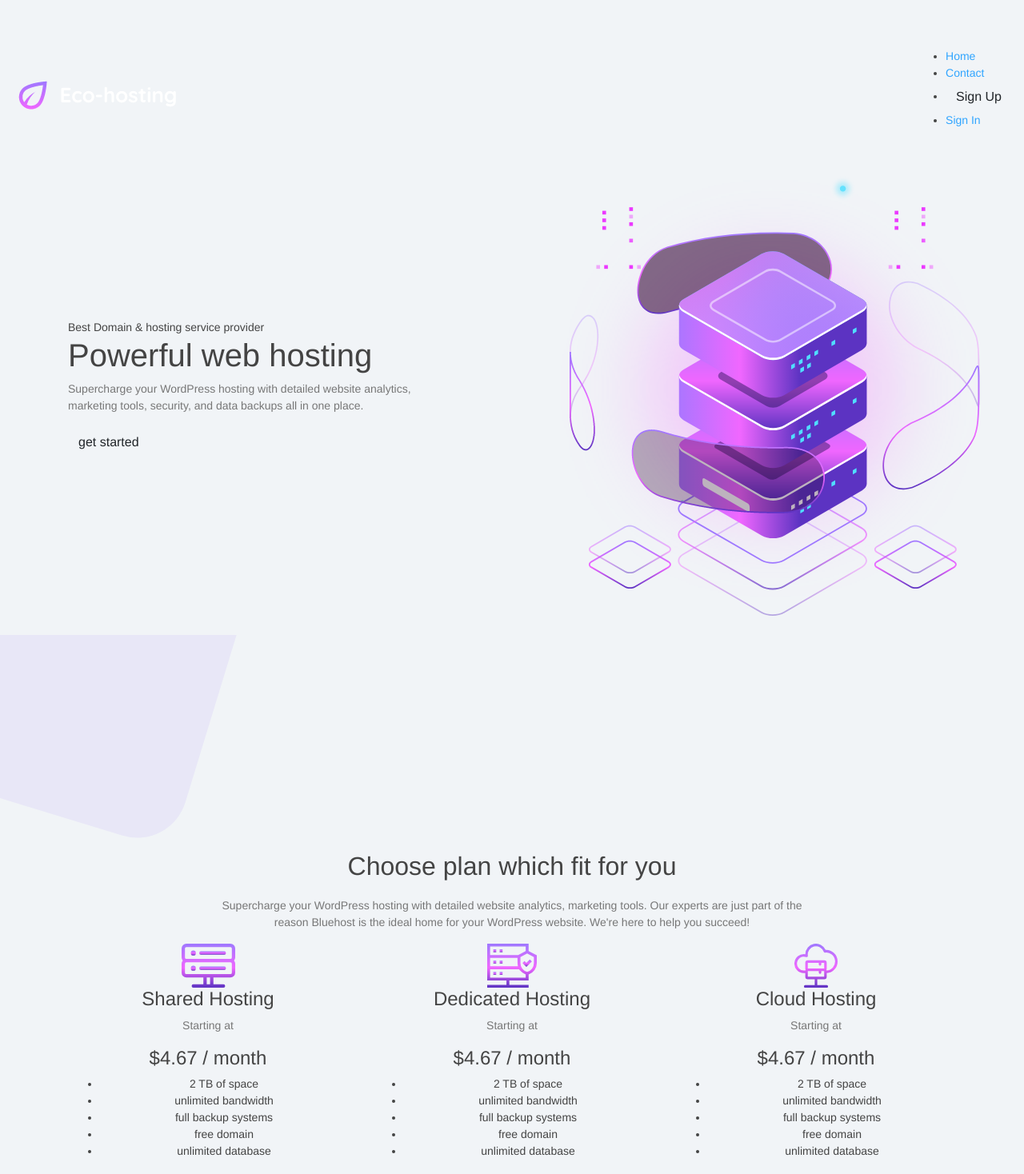
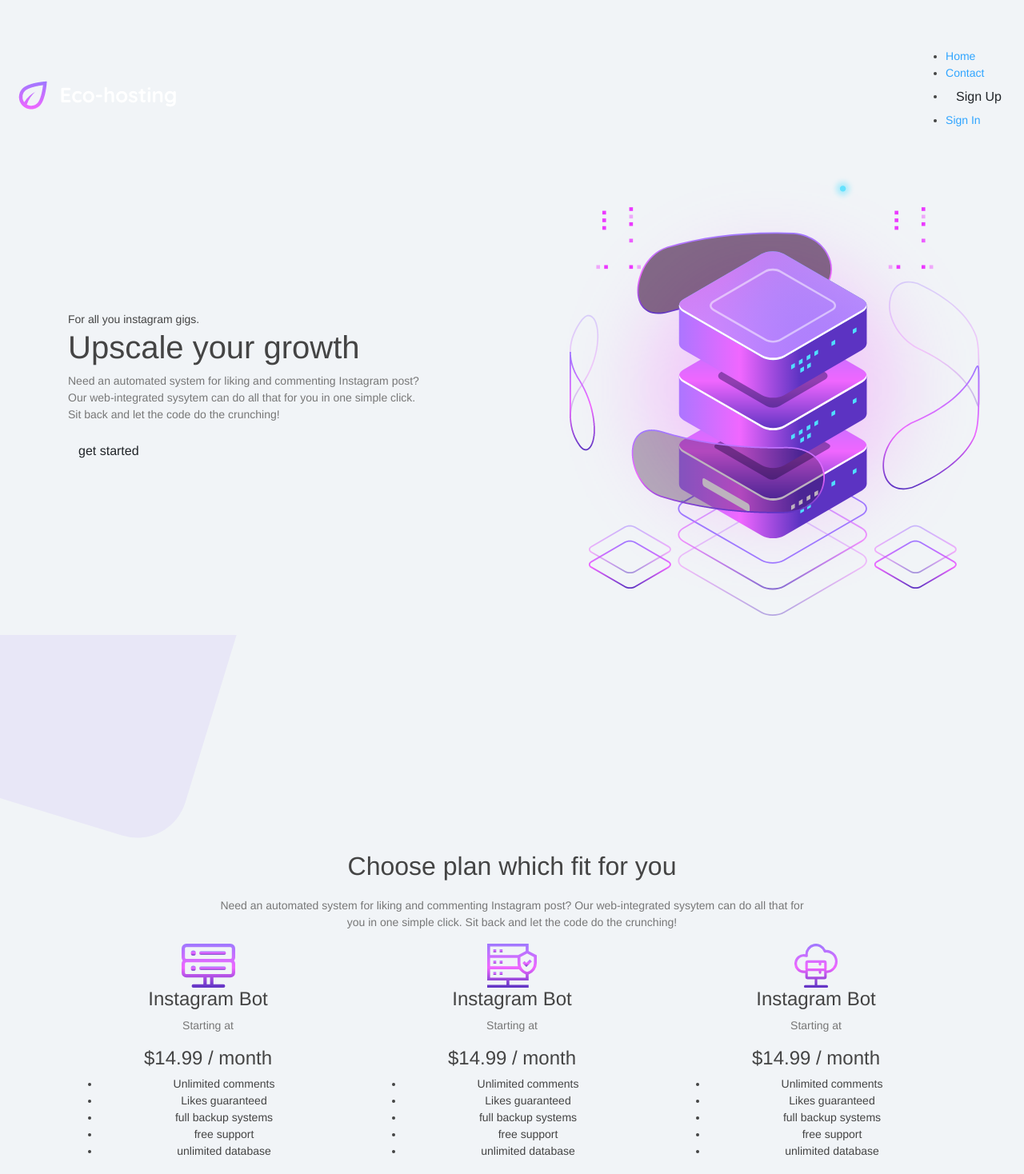
Before and after one commit to BlindBMan/InstagramBot, a React app: page / in a window 1280 px wide. Shown: the top 1468 px of the page at 80% size. Built offline with nearby package versions, Linux system fonts and the light colour scheme; the HTML template or start-up script is replaced by a standard one.

Commit message:
upgraded text

```diff
--- a/frontend/src/components/intro/intro.js
+++ b/frontend/src/components/intro/intro.js
@@ -82,12 +82,9 @@ export default function Intro() {
                                 <div className="row align-items-center justify-content-between">
                                     <div className="col-xl-5 col-lg-5 col-md-9 ">
                                         <div className="hero__caption">
-                                            <span data-animation="fadeInLeft" data-delay=".3s">Best Domain & hosting service provider</span>
-                                            <h1 data-animation="fadeInLeft" data-delay=".6s ">Powerful web hosting</h1>
-                                            <p data-animation="fadeInLeft" data-delay=".8s">Supercharge your WordPress
-                                                hosting with detailed
-                                                website analytics, marketing tools, security, and data
-                                                backups all in one place.</p>
+                                            <span data-animation="fadeInLeft" data-delay=".3s">For all you instagram gigs.</span>
+                                            <h1 data-animation="fadeInLeft" data-delay=".6s ">Upscale your growth</h1>
+                                            <p data-animation="fadeInLeft" data-delay=".8s">Need an automated system for liking and commenting Instagram post? Our web-integrated sysytem can do all that for you in one simple click. Sit back and let the code do the crunching!</p>
                                             {/*// <!-- Slider btn -->*/}
                                             <div className="slider-btns">
                                                 {/*// <!-- Hero-btn -->*/}
--- a/frontend/src/components/login/login.js
+++ b/frontend/src/components/login/login.js
@@ -35,6 +35,7 @@ export default function Login(props) {
             props.onLoginChange()
             window.location.href = '/'
         }).catch(error => {
+            alert('username or password wrong')
             throw error
         })
 
--- a/frontend/src/components/mainjs/Proloader.js
+++ b/frontend/src/components/mainjs/Proloader.js
@@ -17,7 +17,8 @@ export default function Proloader() {
                 <div className="preloader-inner position-relative">
                     <div className="preloader-circle"></div>
                     <div className="preloader-img pere-text">
-                        <img src={loder} alt="" />
+                        {/*<img src={loder} alt="" />*/}
+                        P&N ENGAGE
                     </div>
                 </div>
             </div>
--- a/frontend/src/components/pricings/pricings.js
+++ b/frontend/src/components/pricings/pricings.js
@@ -14,7 +14,7 @@ export default function Pricings() {
                         <div className="col-xl-8 col-lg-8">
                             <div className="section-tittle text-center mb-90">
                                 <h2>Choose plan which fit for you</h2>
-                                <p>Supercharge your WordPress hosting with detailed website analytics, marketing tools. Our experts are just part of the reason Bluehost is the ideal home for your WordPress website. We're here to help you succeed!</p>
+                                <p>Need an automated system for liking and commenting Instagram post? Our web-integrated sysytem can do all that for you in one simple click. Sit back and let the code do the crunching!</p>
                             </div>
                         </div>
                     </div>
@@ -23,18 +23,18 @@ export default function Pricings() {
                             <div className="single-card text-center mb-30">
                                 <div className="card-top">
                                     <img src={price1} alt="" />
-                                        <h4>Shared Hosting</h4>
+                                        <h4>Instagram Bot</h4>
                                         <p>Starting at</p>
                                 </div>
                                 <div className="card-mid">
-                                    <h4>$4.67 <span>/ month</span></h4>
+                                    <h4>$14.99 <span>/ month</span></h4>
                                 </div>
                                 <div className="card-bottom">
                                     <ul>
-                                        <li>2 TB of space</li>
-                                        <li>unlimited bandwidth</li>
+                                        <li>Unlimited comments</li>
+                                        <li>Likes guaranteed</li>
                                         <li>full backup systems</li>
-                                        <li>free domain</li>
+                                        <li>free support</li>
                                         <li>unlimited database</li>
                                     </ul>
                                     <a href="#" className="borders-btn">Get Started</a>
@@ -45,18 +45,18 @@ export default function Pricings() {
                             <div className="single-card text-center mb-30">
                                 <div className="card-top">
                                     <img src={price2} alt="" />
-                                        <h4>Dedicated Hosting</h4>
-                                        <p>Starting at</p>
+                                    <h4>Instagram Bot</h4>
+                                    <p>Starting at</p>
                                 </div>
                                 <div className="card-mid">
-                                    <h4>$4.67 <span>/ month</span></h4>
+                                    <h4>$14.99 <span>/ month</span></h4>
                                 </div>
                                 <div className="card-bottom">
                                     <ul>
-                                        <li>2 TB of space</li>
-                                        <li>unlimited bandwidth</li>
+                                        <li>Unlimited comments</li>
+                                        <li>Likes guaranteed</li>
                                         <li>full backup systems</li>
-                                        <li>free domain</li>
+                                        <li>free support</li>
                                         <li>unlimited database</li>
                                     </ul>
                                     <a href="#" className="borders-btn">Get Started</a>
@@ -67,24 +67,68 @@ export default function Pricings() {
                             <div className="single-card text-center mb-30">
                                 <div className="card-top">
                                     <img src={price3} alt="" />
-                                        <h4>Cloud Hosting</h4>
-                                        <p>Starting at</p>
+                                    <h4>Instagram Bot</h4>
+                                    <p>Starting at</p>
                                 </div>
                                 <div className="card-mid">
-                                    <h4>$4.67 <span>/ month</span></h4>
+                                    <h4>$14.99 <span>/ month</span></h4>
                                 </div>
                                 <div className="card-bottom">
                                     <ul>
-                                        <li>2 TB of space</li>
-                                        <li>unlimited bandwidth</li>
+                                        <li>Unlimited comments</li>
+                                        <li>Likes guaranteed</li>
                                         <li>full backup systems</li>
-                                        <li>free domain</li>
+                                        <li>free support</li>
                                         <li>unlimited database</li>
                                     </ul>
                                     <a href="#" className="borders-btn">Get Started</a>
                                 </div>
                             </div>
                         </div>
+                        {/*<div className="col-xl-4 col-lg-4 col-md-6 col-sm-10">*/}
+                        {/*    <div className="single-card text-center mb-30">*/}
+                        {/*        <div className="card-top">*/}
+                        {/*            <img src={price2} alt="" />*/}
+                        {/*                <h4>Dedicated Hosting</h4>*/}
+                        {/*                <p>Starting at</p>*/}
+                        {/*        </div>*/}
+                        {/*        <div className="card-mid">*/}
+                        {/*            <h4>$4.67 <span>/ month</span></h4>*/}
+                        {/*        </div>*/}
+                        {/*        <div className="card-bottom">*/}
+                        {/*            <ul>*/}
+                        {/*                <li>2 TB of space</li>*/}
+                        {/*                <li>unlimited bandwidth</li>*/}
+                        {/*                <li>full backup systems</li>*/}
+                        {/*                <li>free domain</li>*/}
+                        {/*                <li>unlimited database</li>*/}
+                        {/*            </ul>*/}
+                        {/*            <a href="#" className="borders-btn">Get Started</a>*/}
+                        {/*        </div>*/}
+                        {/*    </div>*/}
+                        {/*</div>*/}
+                        {/*<div className="col-xl-4 col-lg-4 col-md-6 col-sm-10">*/}
+                        {/*    <div className="single-card text-center mb-30">*/}
+                        {/*        <div className="card-top">*/}
+                        {/*            <img src={price3} alt="" />*/}
+                        {/*                <h4>Cloud Hosting</h4>*/}
+                        {/*                <p>Starting at</p>*/}
+                        {/*        </div>*/}
+                        {/*        <div className="card-mid">*/}
+                        {/*            <h4>$4.67 <span>/ month</span></h4>*/}
+                        {/*        </div>*/}
+                        {/*        <div className="card-bottom">*/}
+                        {/*            <ul>*/}
+                        {/*                <li>2 TB of space</li>*/}
+                        {/*                <li>unlimited bandwidth</li>*/}
+                        {/*                <li>full backup systems</li>*/}
+                        {/*                <li>free domain</li>*/}
+                        {/*                <li>unlimited database</li>*/}
+                        {/*            </ul>*/}
+                        {/*            <a href="#" className="borders-btn">Get Started</a>*/}
+                        {/*        </div>*/}
+                        {/*    </div>*/}
+                        {/*</div>*/}
                     </div>
                 </div>
             </section>
--- a/frontend/templates/frontend/index.html
+++ b/frontend/templates/frontend/index.html
@@ -40,7 +40,7 @@
     <link rel="stylesheet" href="{% static 'frontend/nice-select.css' %}">
     <link rel="stylesheet" href="{% static 'frontend/style.css' %}">
 
-    <title>InstaBot</title>
+    <title>P&N ENGAGE</title>
   </head>
   <body>
     <noscript>You need to enable JavaScript to run this app.</noscript>
```
Also changed, not shown: frontend/static/frontend/public/main.js.
